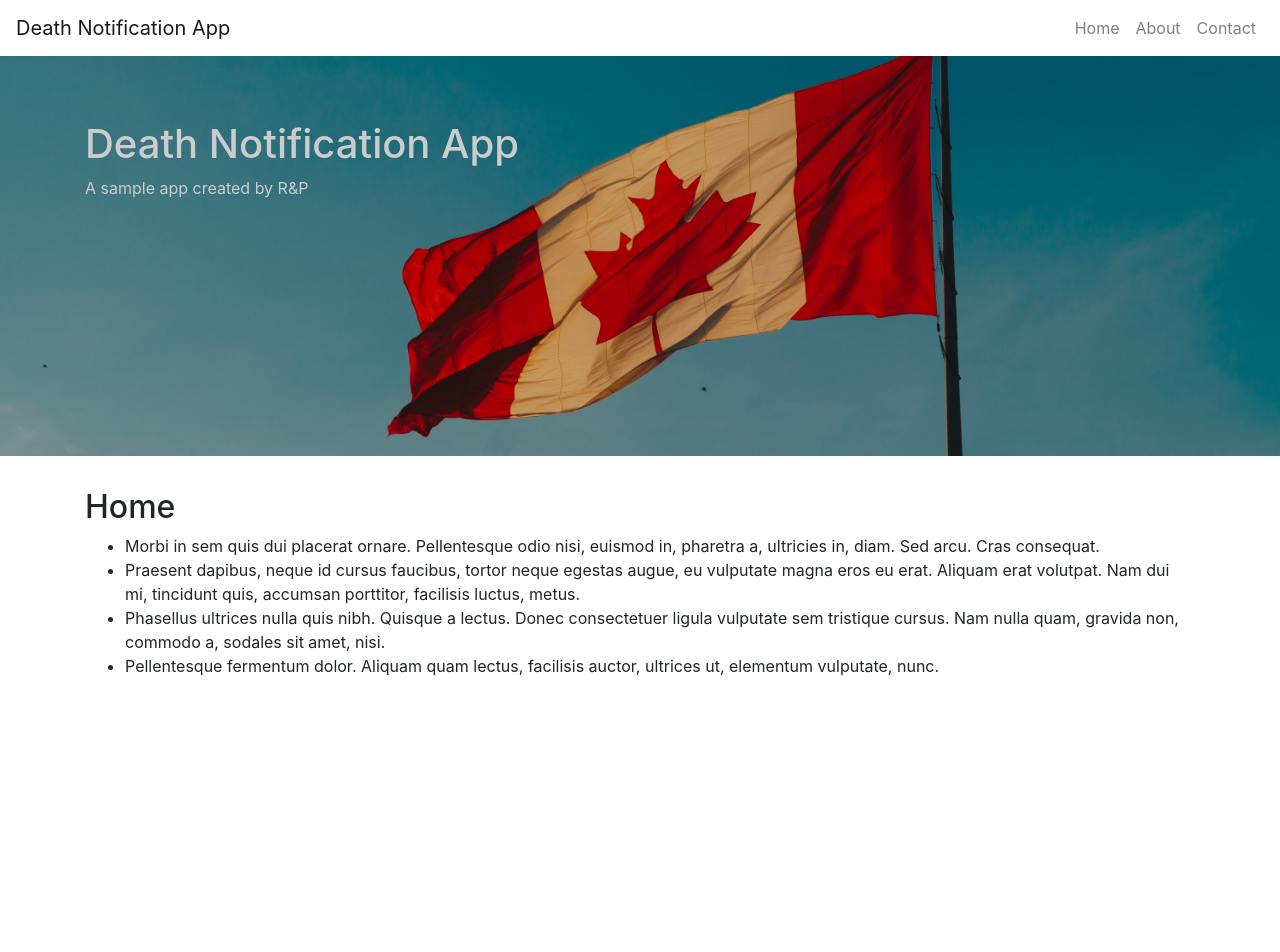
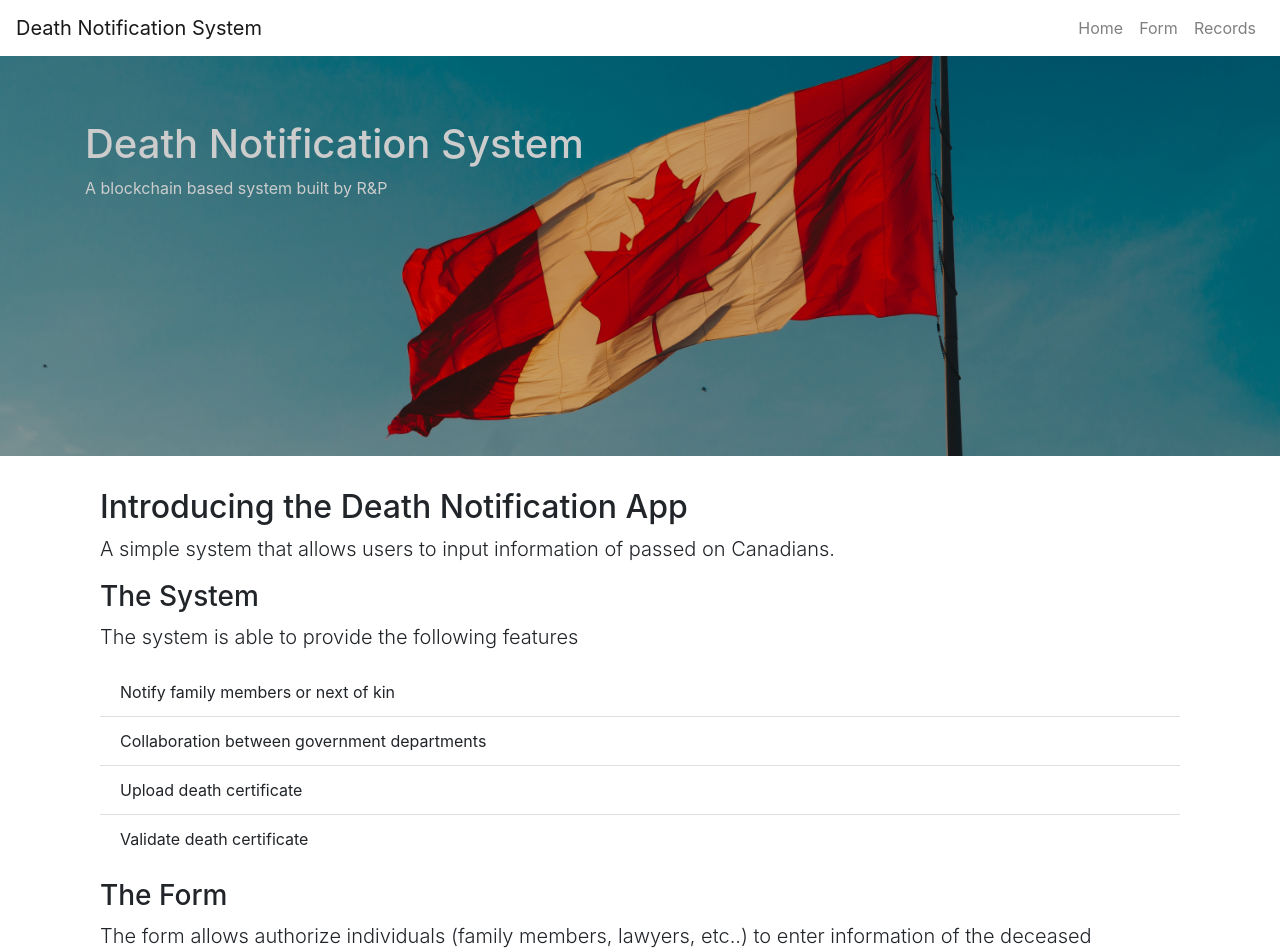
Before and after one commit to sara-sabr/poc-blockchain-example-client, a React (Create React App) app: page / in a window 1280 px wide. Shown: the top 952 px of the page. Before the commit the page ends 800 px from the top, so only its background shows below. Built offline with nearby package versions, Linux system fonts and the light colour scheme.

Commit message:
Renamed files, updated content

```diff
--- a/src/App.js
+++ b/src/App.js
@@ -1,8 +1,8 @@
 import React, { Component } from 'react';
 import { BrowserRouter as Router, Route, Switch } from 'react-router-dom';
 import { Home } from './Home';
-import { About } from './About';
-import { Contact } from './Contact';
+import { Form } from './Form';
+import { Records } from './Records';
 import { NoMatch } from './NoMatch';
 import { Layout } from './components/Layout';
 import { NavigationBar } from './components/NavigationBar';
@@ -18,8 +18,8 @@ class App extends Component {
    <Router>
     <Switch>
       <Route exact path="/" component={Home} />
-      <Route path="/about" component={About} />
-      <Route path="/contact" component={Contact} />
+      <Route path="/form" component={Form} />
+      <Route path="/records" component={Records} />
       <Route component={NoMatch} />
     </Switch>
     </Router>
--- a/src/About.js
+++ b/src/Form.js
@@ -1,8 +1,8 @@
 import React from 'react'
 
-export const About = () => (
+export const Form = () => (
         <div>
-        <h2>About</h2>
+        <h2>Form</h2>
             <ul>
    <li>Morbi in sem quis dui placerat ornare. Pellentesque odio nisi, euismod in, pharetra a, ultricies in, diam. Sed arcu. Cras consequat.</li>
    <li>Praesent dapibus, neque id cursus faucibus, tortor neque egestas augue, eu vulputate magna eros eu erat. Aliquam erat volutpat. Nam dui mi, tincidunt quis, accumsan porttitor, facilisis luctus, metus.</li>
--- a/src/Home.js
+++ b/src/Home.js
@@ -1,13 +1,31 @@
 import React from 'react'
+import { Container } from 'react-bootstrap';
+import styled from 'styled-components';
+
+const Styles = styled.div`
+    .features {
+        padding-bottom: 1em;
+    }
+    `;
 
 export const Home = () => (
-        <div>
-        <h2>Home</h2>
-            <ul>
-   <li>Morbi in sem quis dui placerat ornare. Pellentesque odio nisi, euismod in, pharetra a, ultricies in, diam. Sed arcu. Cras consequat.</li>
-   <li>Praesent dapibus, neque id cursus faucibus, tortor neque egestas augue, eu vulputate magna eros eu erat. Aliquam erat volutpat. Nam dui mi, tincidunt quis, accumsan porttitor, facilisis luctus, metus.</li>
-   <li>Phasellus ultrices nulla quis nibh. Quisque a lectus. Donec consectetuer ligula vulputate sem tristique cursus. Nam nulla quam, gravida non, commodo a, sodales sit amet, nisi.</li>
-   <li>Pellentesque fermentum dolor. Aliquam quam lectus, facilisis auctor, ultrices ut, elementum vulputate, nunc.</li>
+    <Styles>
+    <Container>
+        <h2>Introducing the Death Notification App</h2>
+        <p class="lead font-weight-light">A simple system that allows users to input information of passed on Canadians.</p>
+        <h3>The System</h3>
+        <p class="lead font-weight-light">The system is able to provide the following features</p>
+        <ul class="features list-group list-group-flush">
+            <li class="list-group-item">Notify family members or next of kin</li>
+            <li class="list-group-item">Collaboration between government departments</li>
+            <li class="list-group-item">Upload death certificate</li>
+            <li class="list-group-item">Validate death certificate</li>
         </ul>
-        </div>
+
+        <h3>The Form</h3>
+        <p class="lead font-weight-light">The form allows authorize individuals (family members, lawyers, etc..) to enter information of the deceased</p>
+        <p>If you are an <span class="font-weight-bold">authorize user</span> and have all the <span class="font-weight-bold">required documents</span> to submit the information; please <a href="/form" class="text-decoration-none">input the information inside</a> the form</p>
+
+        </Container>
+        </Styles>
     )
--- a/src/Contact.js
+++ b/src/Records.js
@@ -1,8 +1,8 @@
 import React from 'react'
 
-export const Contact = () => (
+export const Records = () => (
         <div>
-        <h2>Contact Us</h2>
+        <h2>Our Records</h2>
             <ul>
    <li>Morbi in sem quis dui placerat ornare. Pellentesque odio nisi, euismod in, pharetra a, ultricies in, diam. Sed arcu. Cras consequat.</li>
    <li>Praesent dapibus, neque id cursus faucibus, tortor neque egestas augue, eu vulputate magna eros eu erat. Aliquam erat volutpat. Nam dui mi, tincidunt quis, accumsan porttitor, facilisis luctus, metus.</li>
--- a/src/components/Jumbotron.js
+++ b/src/components/Jumbotron.js
@@ -30,8 +30,8 @@ export const Jumbotron = () => (
         <Jumbo fluid className="jumbo">
             <div className="overlay"></div>
             <Container>
-                <h1>Death Notification App</h1>
-                <p>A sample app created by R&P</p>
+                <h1>Death Notification System</h1>
+                <p>A blockchain based system built by R&P</p>
             </Container>
         </Jumbo>
     </Styles>
--- a/src/components/NavigationBar.js
+++ b/src/components/NavigationBar.js
@@ -19,13 +19,13 @@ const Styles = styled.div`
 export const NavigationBar = () => (
     <Styles>
         <Navbar expand="lg">
-            <Navbar.Brand href="/">Death Notification App</Navbar.Brand>
+            <Navbar.Brand href="/">Death Notification System</Navbar.Brand>
             <Navbar.Toggle aria-controls="basic-Navbar-nav" />
             <Navbar.Collapse id="basic-Navbar-nav">
                 <Nav className="ml-auto">
                     <Nav.Item><Nav.Link href="/">Home</Nav.Link></Nav.Item>
-                    <Nav.Item><Nav.Link href="/about">About</Nav.Link></Nav.Item>
-                    <Nav.Item><Nav.Link href="/contact">Contact</Nav.Link></Nav.Item>
+                    <Nav.Item><Nav.Link href="/form">Form</Nav.Link></Nav.Item>
+                    <Nav.Item><Nav.Link href="/records">Records</Nav.Link></Nav.Item>
                 </Nav>
             </Navbar.Collapse>
         </Navbar>
```
